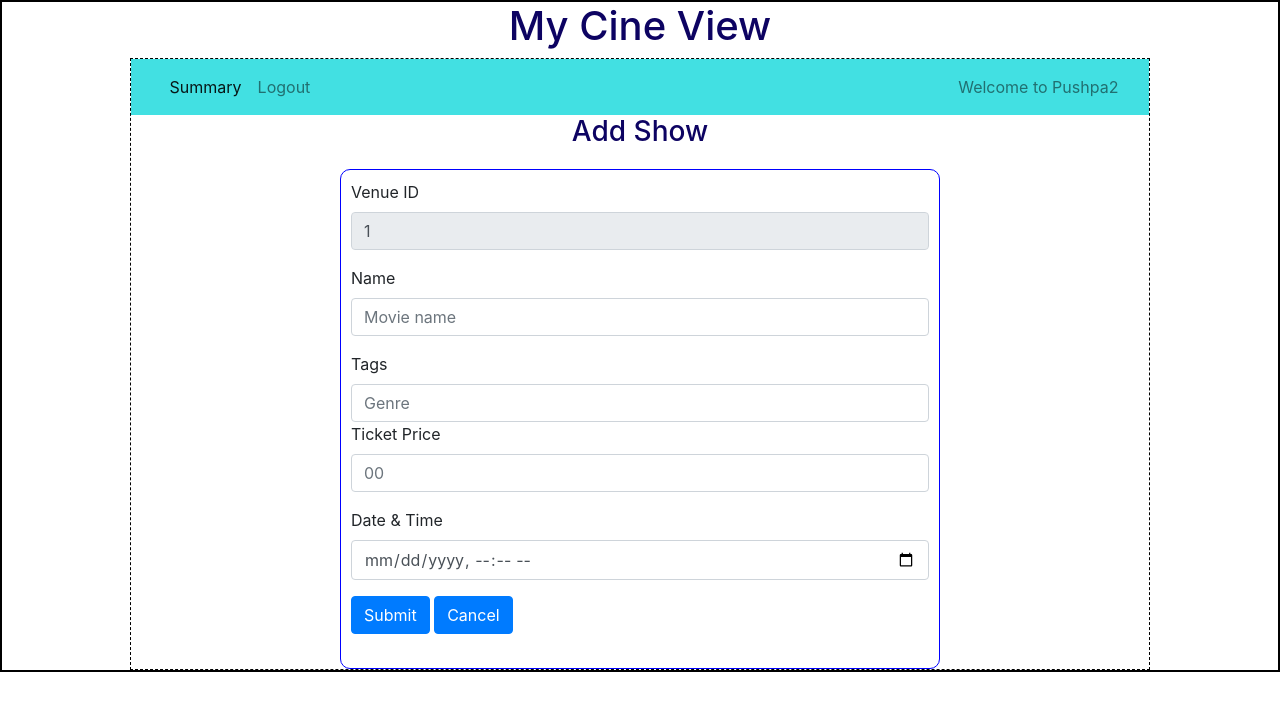
After one commit to 21f1006385/My_Movie_App, a Flask app: a page that uses templates/add_show.html in a window 1280 px wide. The commit adds this page. Shown: the top 711 px of the page. Run offline with Flask 3, Linux system fonts and the light colour scheme.

Commit message:
Learn Dynemic content using various router

```diff
--- a/backend/controllers.py
+++ b/backend/controllers.py
@@ -1,7 +1,8 @@
 # App routes
-from flask import Flask,render_template,request
+from flask import Flask,render_template,request,url_for,redirect
 from .models import *
 from flask import current_app as app
+from datetime import datetime
 
 
 @app.route("/")
@@ -16,11 +17,11 @@ def signin():
         pwd=request.form.get("password")
         usr=User_Info.query.filter_by(email=uname,password=pwd).first()
         if usr and usr.role==0: # Existed and admin
-            return render_template("admin_dashborad.html")
+            return redirect(url_for("admin_dashboard",name=uname))
         elif usr and usr.role==1: # Existed and normal user
-            return render_template("user_dashboard.html")
+            return redirect(url_for("user_dashboard",name=uname))
         else:
-            return render_template("login.html",msg="Invalide User Credentials...")
+            return render_template("login.html",       msg="Invalide User Credentials...")
     return render_template("login.html",msg="")
 
 
@@ -33,6 +34,12 @@ def signup():
         full_name=request.form.get("full_name")
         address=request.form.get("location")
         pin_code=request.form.get("pin_code")
+        # Validate required fields
+        if not uname or not pwd or not full_name or not address or not pin_code:
+            return render_template(
+                "signup.html",
+                msg="All fields are required. Please fill out the form completely."
+            )
         usr=User_Info.query.filter_by(email=uname).first()
         if usr:
             return render_template("signup.html",msg="Sorry, already register with this email!!! try to signup with another email.")
@@ -43,4 +50,50 @@ def signup():
     return render_template("signup.html",msg="")
 
 
+# Common route for admin dashboard
+@app.route("/admin/<name>")
+def admin_dashboard(name):
+    theatres=get_theatres()
+    return render_template("admin_dashborad.html",name=name,theatres=theatres)
+
+# Common route for user dashboard
+@app.route("/user/<name>")
+def user_dashboard(name):
+    return render_template("user_dashboard.html",name=name)
+
 # Many controllers/routers here
+
+@app.route("/venue/<name>",methods=["POST","GET"])
+def add_venue(name):
+    if request.method=="POST":
+        vname=request.form.get("name")
+        location=request.form.get("location")
+        pin_code=request.form.get("pin_code")
+        capacity=request.form.get("capacity")
+        new_theatre=Theatre(name=vname,location=location,pin_code=pin_code,capacity=capacity)
+        db.session.add(new_theatre)
+        db.session.commit()
+        return redirect(url_for("admin_dashboard",name=name))
+    return render_template("add_venue.html",name=name)
+
+
+@app.route("/show/<venue_id>/<name>",methods=["POST","GET"])
+def add_show(venue_id,name):
+    if request.method=="POST":
+        tname=request.form.get("name")
+        tags=request.form.get("tags")
+        tkt_price=request.form.get("tkt_price")
+        date_time=request.form.get("dt_time") # Date is starting format
+        # Processing date & time
+        dt_time=datetime.strptime(date_time,"%Y-%m-%dT%H:%M")
+        new_show=Show(name=tname,tags=tags,tkt_price=tkt_price,date_time=dt_time,theatre_id=venue_id)
+        db.session.add(new_show)
+        db.session.commit()
+        return redirect(url_for("admin_dashboard",name=name))
+    return render_template("add_show.html",venue_id=venue_id,name=name)
+
+
+# Other support function
+def get_theatres():
+    theatres=Theatre.query.all()
+    return theatres
--- a/backend/models.py
+++ b/backend/models.py
@@ -34,7 +34,7 @@ class Show(db.Model):
     id=db.Column(db.Integer,primary_key=True)
     name=db.Column(db.String,nullable=False)
     tags=db.Column(db.String,nullable=False)
-    rating=db.Column(db.Integer,default=1)
+    rating=db.Column(db.Integer,default=0)
     tkt_price=db.Column(db.Float,default=0.0)
     date_time=db.Column(db.DateTime,nullable=False)
     theatre_id=db.Column(db.Integer, db.ForeignKey("theatre.id"),nullable=False)
--- a/static/styles/main.css
+++ b/static/styles/main.css
@@ -39,7 +39,7 @@
 .center{
     text-align: center;
     margin: auto;
-    color: rgb(0, 180, 9);
+    color: rgb(13, 3, 98);
 
 }
 
@@ -47,5 +47,5 @@
 .err_msg{
     text-align: center;
     margin: auto;
-    color: rgb(239, 255, 9);
+    color: rgb(255, 9, 9);
 }
--- /dev/null
+++ b/templates/add_show.html
@@ -0,0 +1,31 @@
+{%extends "admin_layout.html"%}  <!--Inherited all nav features-->
+{%block content%}
+            <div class="center"><h3>Add Show</h3></div>
+            <form action="#" method="POST">
+            <div class="input_form">
+                <div class="mb-3">
+                    <label for="v_id" class="form-label">Venue ID</label>
+                    <input type="number" class="form-control" name="v_id" id="v_id" value="{{venue_id}}" readonly>
+                </div>
+                <div class="mb-3">
+                    <label for="name" class="form-label">Name</label>
+                    <input type="text" class="form-control" name="name" id="name" placeholder="Movie name">
+                </div>
+                <div class="mb-3">
+                    <label for="tags" class="form-label">Tags</label>
+                    <input type="text" class="form-control" name="tags" id="location" placeholder="Genre">
+                <div class="mb-3">
+                    <label for="tkt_price" class="form-label">Ticket Price</label>
+                    <input type="number" class="form-control" name="tkt_price" id="tkt_price" placeholder="00">
+                </div>
+                <div class="mb-3">
+                    <label for="dt_time" class="form-label">Date & Time</label>
+                    <input type="datetime-local" class="form-control" name="dt_time" id="dt_time" placeholder="00">
+                </div>
+                <div class="mb-3">
+                    <button type="submit" text-align="center" class="btn btn-primary">Submit</button>
+                    <a href ="/admin/{{name}}" type="button" class="btn btn-primary">Cancel</a>
+                </div>
+            </div>
+            </form>
+{%endblock%}
--- /dev/null
+++ b/templates/admin_layout.html
@@ -0,0 +1,35 @@
+<!DOCTYPE html>
+<html lang="en">
+    <head>
+        <link rel="stylesheet" href="/static/styles/main.css">
+        <link rel="stylesheet" href="https://cdn.jsdelivr.net/npm/bootstrap@4.0.0/dist/css/bootstrap.min.css" integrity="sha384-Gn5384xqQ1aoWXA+058RXPxPg6fy4IWvTNh0E263XmFcJlSAwiGgFAW/dAiS6JXm" crossorigin="anonymous">
+        <title>Admin Dashboard</title>
+    </head>
+    <body>
+        <div class="my_container">
+            <div class="center"><h1>My Cine View</h1></div>
+            <div class="my_panel">
+                <nav class="navbar navbar-expand-lg navbar-light" style="background-color:rgb(66, 224, 226)">
+                    <div class="container-fluid">
+                        <div class="collapse navbar-collapse d-flex justify-content-between" id="navbarText">
+                            <ul class="navbar-nav mb-2 mb-lg-0">
+                                <li class="nav-item">
+                                    <a class="nav-link active" aria-current="page" href="#">Summary</a>
+                                </li>
+                                <li class="nav-item">
+                                    <a class="nav-link" href="#">Logout</a>
+                                </li>
+                            </ul>
+                            <span class="navbar-text">
+                                Welcome to {{name}}
+                            </span>
+                        </div>
+                    </div>
+                </nav>
+                {%block content%}
+                    <!--This part is getting from child html-->
+                {%endblock%}
+            </div>
+        </div>
+    </body>
+</html>
--- a/templates/signup.html
+++ b/templates/signup.html
@@ -51,7 +51,7 @@
                 <div class="mb-3">
                     <button type="submit" text-align="center" class="btn btn-primary">Submit</button>
                     Existing User ?<a href ="/login">Login</a>
-                    <div class="center">{{msg}}</div>
+                    <div class="err_msg">{{msg}}</div>
                 </div>
             </div>
             </form>
```
Also changed, not shown: templates/add_venue.html (added, +28 -0 lines), templates/admin_dashborad.html (+23 -49 lines), templates/user_dashboard.html (+4 -36 lines), templates/user_layout.html (added, +38 -0 lines), instance/ticket_show.sqlite3.
